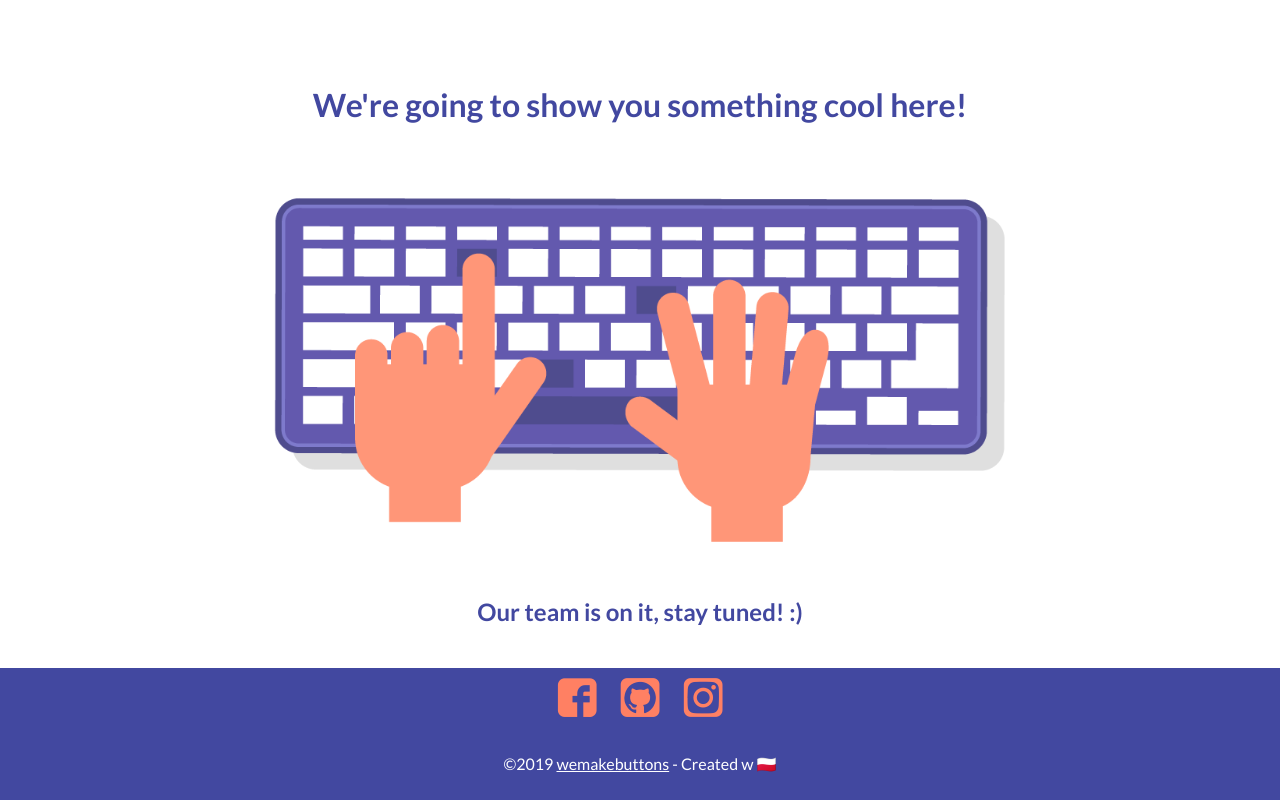
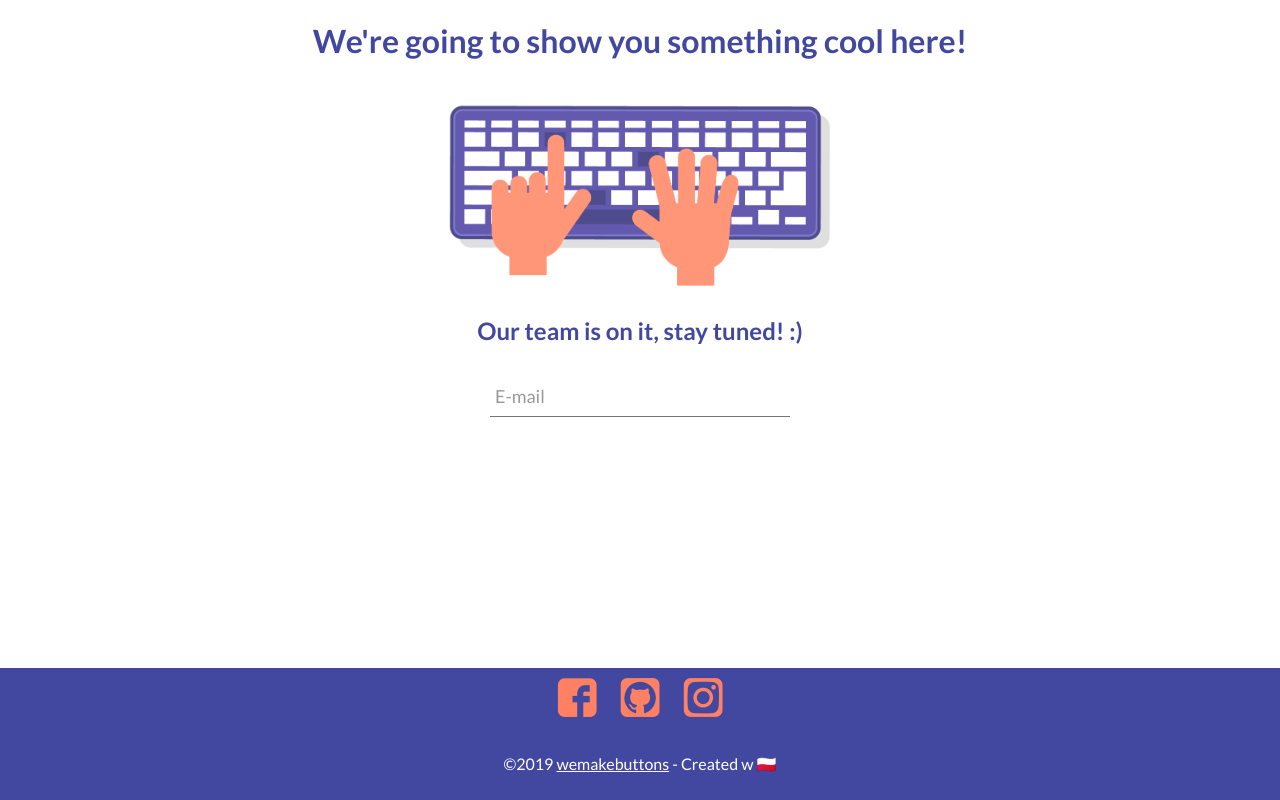
Before and after one commit to piotrkorlaga/pekaocoders-demo, a website: page public/index.html in a window 1280 px wide. Drawn offline with Linux system fonts and the light colour scheme.

Commit message:
:lipstick: Implemented input component

```diff
--- a/public/index.html
+++ b/public/index.html
@@ -5,9 +5,21 @@
     <link rel="stylesheet" type="text/css" href="./main.css"/>
 </head>
 <body>
-<h1>We're going to show you something cool here!</h1>
-<img src="./assets/coding-all-time.gif">
-<h2>Our team is on it, stay tuned! :) </h2>
+<div class="content">
+    <h1>We're going to show you something cool here!</h1>
+    <img src="./assets/coding-all-time.gif">
+    <form>
+        <h2>Our team is on it, stay tuned! :) </h2>
+        <div class="group">
+            <input type="text" required>
+            <span class="highlight"></span>
+            <span class="bar"></span>
+            <label>E-mail</label>
+        </div>
+
+    </form>
+
+</div>
 <footer>
     <div class="app-icon-container">
         <a class="app-icon app-icon-facebook" target="_blank" href="https://www.facebook.com/wejustmakebuttons/"></a>
--- /dev/null
+++ b/src/input.scss
@@ -0,0 +1,93 @@
+.group 			  {
+  position:relative;
+  margin-bottom:45px;
+}
+input 				{
+  font-size:18px;
+  padding:10px 10px 10px 5px;
+  display:block;
+  width:300px;
+  border:none;
+  border-bottom:1px solid #757575;
+}
+input:focus 		{ outline:none; }
+
+/* LABEL ======================================= */
+label 				 {
+  color:#999;
+  font-size:18px;
+  font-weight:normal;
+  position:absolute;
+  pointer-events:none;
+  left:5px;
+  top:10px;
+  transition:0.2s ease all;
+  -moz-transition:0.2s ease all;
+  -webkit-transition:0.2s ease all;
+}
+
+/* active state */
+input:focus ~ label, input:valid ~ label 		{
+  top:-20px;
+  font-size:14px;
+  color:$primary-color;
+  opacity: 0.6;
+}
+
+/* BOTTOM BARS ================================= */
+.bar 	{ position:relative; display:block; width:300px; }
+.bar:before, .bar:after 	{
+  content:'';
+  height:2px;
+  width:0;
+  bottom:1px;
+  position:absolute;
+  background:$primary-color;
+  //opacity: 0.6;
+  transition:0.2s ease all;
+  -moz-transition:0.2s ease all;
+  -webkit-transition:0.2s ease all;
+}
+.bar:before {
+  left:50%;
+}
+.bar:after {
+  right:50%;
+}
+
+/* active state */
+input:focus ~ .bar:before, input:focus ~ .bar:after {
+  width:50%;
+}
+
+/* HIGHLIGHTER ================================== */
+.highlight {
+  position:absolute;
+  height:60%;
+  width:100px;
+  top:25%;
+  left:0;
+  pointer-events:none;
+  opacity:0.5;
+}
+
+/* active state */
+input:focus ~ .highlight {
+  -webkit-animation:inputHighlighter 0.3s ease;
+  -moz-animation:inputHighlighter 0.3s ease;
+  animation:inputHighlighter 0.3s ease;
+}
+
+/* ANIMATIONS ================ */
+@-webkit-keyframes inputHighlighter {
+  from { background:$primary-color; }
+  to 	{ width:0; background:transparent; }
+}
+@-moz-keyframes inputHighlighter {
+  from { background:$primary-color; }
+  to 	{ width:0; background:transparent; }
+}
+@keyframes inputHighlighter {
+  from { background:$primary-color; }
+  to 	{ width:0; background:transparent; }
+}
--- a/src/main.scss
+++ b/src/main.scss
@@ -1,5 +1,7 @@
 @import 'settings/fonts';
 @import 'settings/variables';
+
+@import "input";
 
 @import url('https://fonts.googleapis.com/css?family=Lato:300,400,700&subset=latin-ext');
 $ft_main: 'Lato', sans-serif;
@@ -34,24 +36,39 @@ body {
   align-items: center;
   justify-content: space-between;
   text-align: center;
+  overflow-x: hidden;
   font-family: $ft_main;
+}
+
+.content{
+  padding: 0 10px;
 }
 
 h1, h2 {
   color: $primary-color;
-}
-
-h1 {
-  padding: 5% 0 0 0;
+  margin-bottom: 0;
 }
 
 img {
-  max-width: 60%;
+  width: 400px;
+  max-width: 100%;
+  margin-top: 30px;
 }
 
 footer {
   background-color: $primary-color;
   width: 100%;
+}
+
+form{
+  display: flex;
+  flex-direction: column;
+  justify-content: center;
+  align-items: center;
+
+  .group {
+    margin-top: 30px;
+  }
 }
 
 footer {
```
Also changed, not shown: public/main.css.
